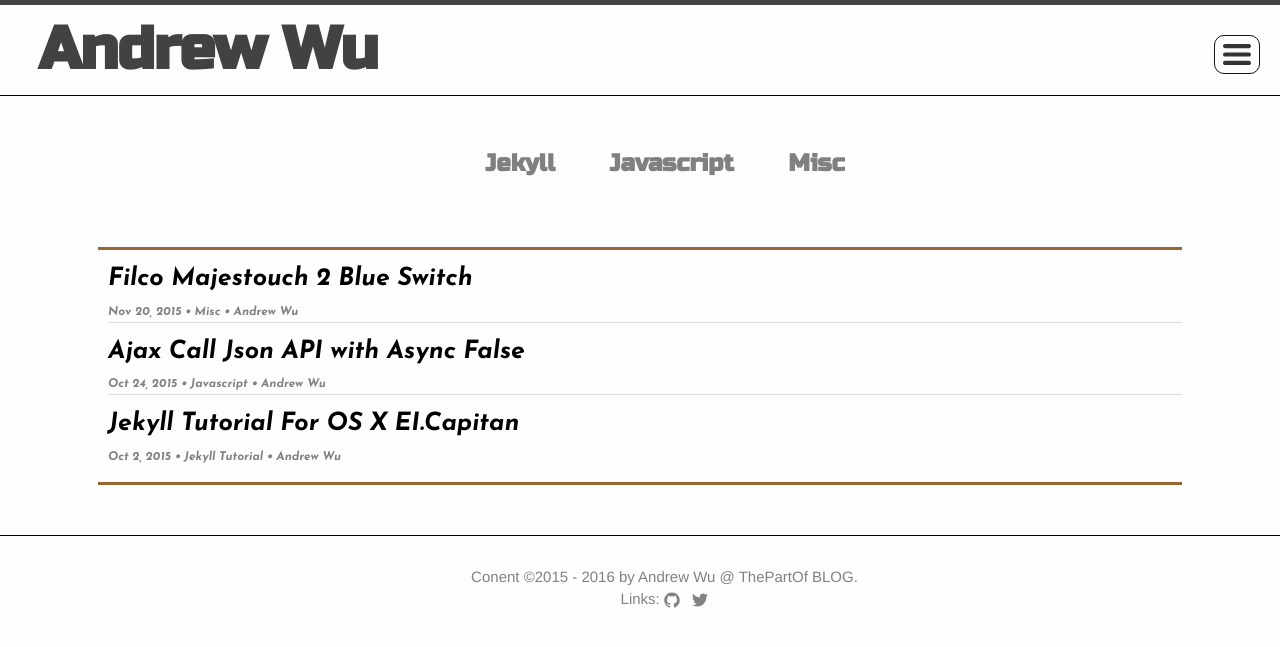
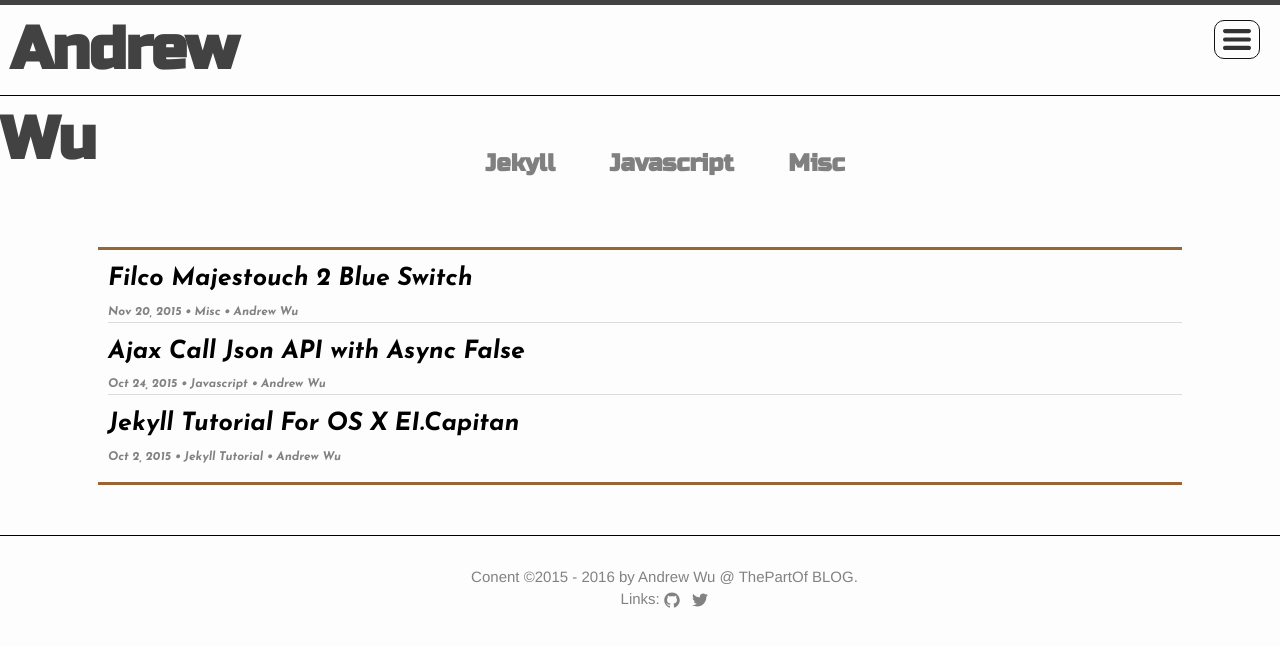
Before and after one commit to thepartof/thepartof.github.io, a Jekyll site: the page built from index.html, in a window 1280 px wide. Shown: the top 647 px of the page. Built offline with Jekyll 4.4.1, drawn with Linux system fonts in a browser that asks for light colours.

Commit message:
Update _layout.scss

```diff
--- a/_sass/_layout.scss
+++ b/_sass/_layout.scss
@@ -12,6 +12,13 @@
     @include media-query($on-palm) {
         height: 60px;
         min-height: 40px;
+    }
+
+    p{
+        display: inline-block;
+        @include media-query($on-palm) {
+            margin-top: 15px
+        }
     }
 }
 
@@ -36,13 +43,12 @@
 
 .site-nav {
     position: fixed; z-index: 999;
-    top: 35px;
+    top: 20px;
     right: 20px;
     border: 1px solid;
     border-radius: 10px;
 
     @include media-query($on-palm){
-        top: 15px;
         right: 5px;
     }
 
```
